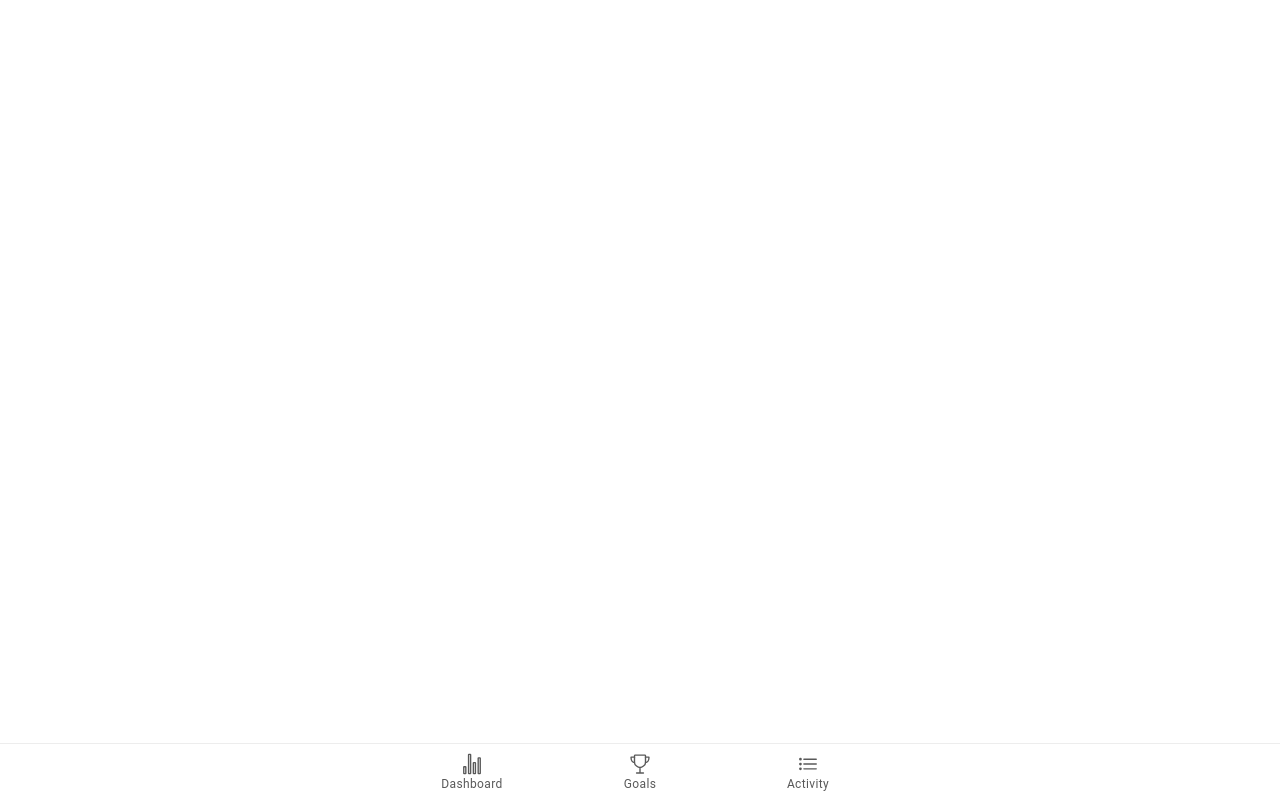
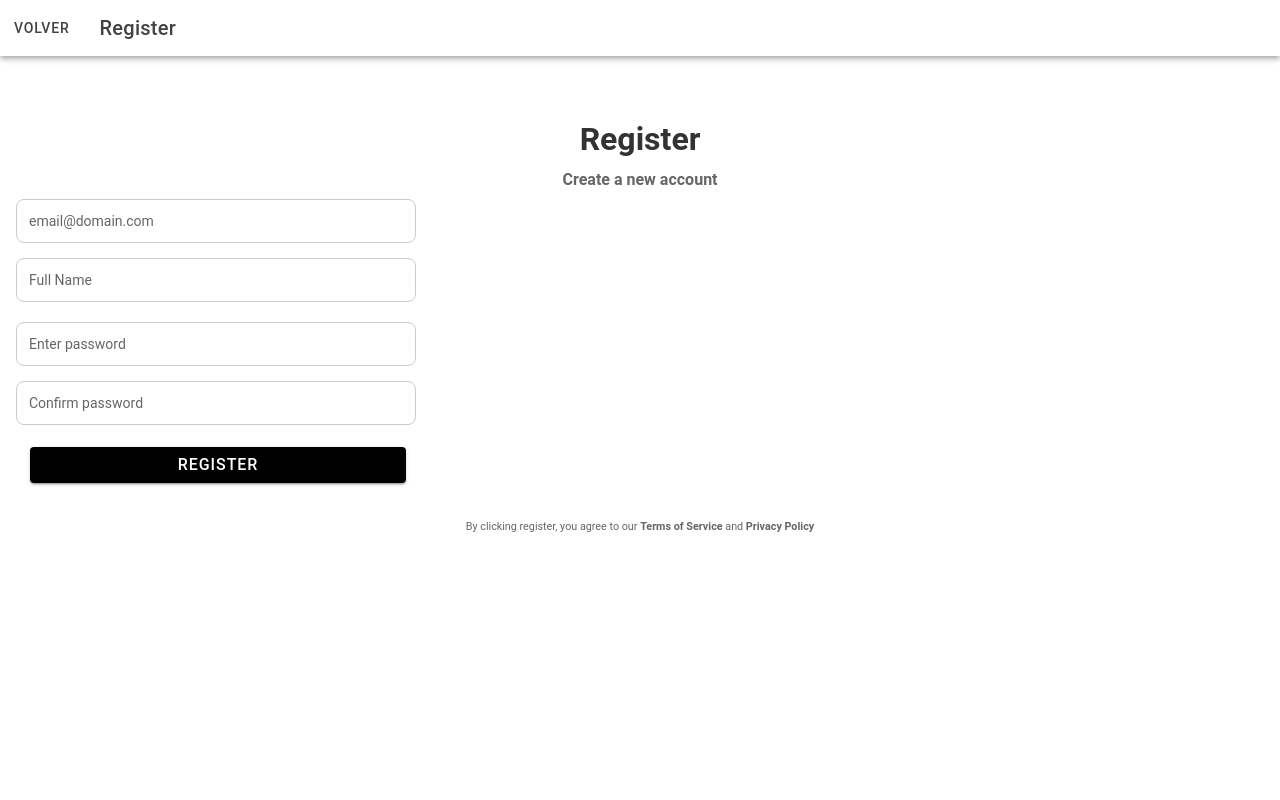
Before and after one commit to Jhonnet223455/App_Finance, a React (Vite) app: page /register in a window 1280 px wide. Built offline with nearby package versions, Linux system fonts and the light colour scheme.

Commit message:
Login y Register

```diff
--- a/package.json
+++ b/package.json
@@ -17,10 +17,11 @@
     "@capacitor/haptics": "7.0.0",
     "@capacitor/keyboard": "7.0.0",
     "@capacitor/status-bar": "7.0.0",
-    "@ionic/react": "^8.5.0",
+    "@ionic/react": "^8.5.2",
     "@ionic/react-router": "^8.5.0",
     "@types/react-router": "^5.1.20",
     "@types/react-router-dom": "^5.3.3",
+    "firebase": "^11.6.0",
     "ionicons": "^7.4.0",
     "react": "19.0.0",
     "react-dom": "19.0.0",
--- a/src/App.tsx
+++ b/src/App.tsx
@@ -11,8 +11,7 @@ import {
 } from '@ionic/react';
 import { IonReactRouter } from '@ionic/react-router';
 
-import { addOutline, statsChartOutline, listOutline, personCircleOutline, trophyOutline } from 'ionicons/icons';
-
+import { statsChartOutline, listOutline, trophyOutline } from 'ionicons/icons';
 
 import AddGoal from './pages/AddGoal';
 import Notification from './pages/Notification';
@@ -21,24 +20,18 @@ import Dashboard from './pages/Dashboard';
 import Activities from './pages/Activities';
 import SignIn from './pages/SignIn';
 import Goal from './pages/Goal';
+import Register from './pages/Register';
 
-/* Core CSS required for Ionic components to work properly */
 import '@ionic/react/css/core.css';
-
-/* Basic CSS for apps built with Ionic */
 import '@ionic/react/css/normalize.css';
 import '@ionic/react/css/structure.css';
 import '@ionic/react/css/typography.css';
-
-/* Optional CSS utils that can be commented out */
 import '@ionic/react/css/padding.css';
 import '@ionic/react/css/float-elements.css';
 import '@ionic/react/css/text-alignment.css';
 import '@ionic/react/css/text-transformation.css';
 import '@ionic/react/css/flex-utils.css';
 import '@ionic/react/css/display.css';
-
-/* Theme variables */
 import './theme/variables.css';
 
 setupIonicReact();
@@ -46,6 +39,12 @@ setupIonicReact();
 const App: React.FC = () => (
   <IonApp>
     <IonReactRouter>
+      <IonRouterOutlet>
+        {/* Rutas que no deben tener los tabs */}
+        <Route exact path="/signin" component={SignIn} />
+        <Route exact path="/register" component={Register} />
+
+        {/* Rutas con tabs */}
         <IonTabs>
           <IonRouterOutlet>
             <Route exact path="/add-goal" component={AddGoal} />
@@ -53,7 +52,6 @@ const App: React.FC = () => (
             <Route exact path="/goal-form" component={GoalForm} />
             <Route exact path="/dashboard" component={Dashboard} />
             <Route exact path="/activities" component={Activities} />
-          <Route exact path="/signin" component={SignIn} />
             <Route exact path="/goal" component={Goal} />
             <Route exact path="/">
               <Redirect to="/dashboard" />
@@ -61,10 +59,6 @@ const App: React.FC = () => (
           </IonRouterOutlet>
 
           <IonTabBar slot="bottom">
-          {/* <IonTabButton tab="add-goal" href="/add-goal">
-            <IonIcon icon={addOutline} />
-            <IonLabel>Add</IonLabel>
-          </IonTabButton> */}
             <IonTabButton tab="dashboard" href="/dashboard">
               <IonIcon icon={statsChartOutline} />
               <IonLabel>Dashboard</IonLabel>
@@ -73,16 +67,13 @@ const App: React.FC = () => (
               <IonIcon icon={trophyOutline} />
               <IonLabel>Goals</IonLabel>
             </IonTabButton>
-          {/* <IonTabButton tab="signin" href="/signin">
-            <IonIcon icon={personCircleOutline} />
-            <IonLabel>Login</IonLabel>
-          </IonTabButton> */}
             <IonTabButton tab="activities" href="/activities">
               <IonIcon icon={listOutline} />
               <IonLabel>Activity</IonLabel>
             </IonTabButton>
           </IonTabBar>
         </IonTabs>
+      </IonRouterOutlet>
     </IonReactRouter>
   </IonApp>
 );
--- /dev/null
+++ b/src/config/firebaseConfig.tsx
@@ -0,0 +1,20 @@
+// Importa Firebase
+import { initializeApp } from 'firebase/app';
+import { getAuth } from 'firebase/auth';
+
+// Configuración de Firebase (reemplaza con tu configuración)
+const firebaseConfig = {
+    apiKey: "AIzaSyBfjDAT_12D8yd1PFp91KGahQ5gVYVcjTc",
+    authDomain: "emprendimiento-ed100.firebaseapp.com",
+    projectId: "emprendimiento-ed100",
+    storageBucket: "emprendimiento-ed100.firebasestorage.app",
+    messagingSenderId: "520905501969",
+    appId: "1:520905501969:web:a4561a4b628e2bb99b30b0",
+    measurementId: "G-LSQBS0E9F4"
+  };
+
+// Inicializar Firebase
+const app = initializeApp(firebaseConfig);
+const auth = getAuth(app);
+
+export { auth };
--- /dev/null
+++ b/src/pages/Register.css
@@ -0,0 +1,81 @@
+.register-in-container {
+    display: flex;
+    flex-direction: column;
+    justify-content: center; /* Centra verticalmente */
+    align-items: center; /* Centra horizontalmente */
+    height: 100vh; /* Ocupa toda la pantalla */
+    text-align: center;
+    padding: 20px;
+    background-color: #f7f9fc; /* Color de fondo suave */
+  }
+
+  .title {
+    font-size: 2rem;
+    font-weight: bold;
+    margin-bottom: 10px;
+    color: #333;
+  }
+
+  .subtitle {
+    font-size: 1rem;
+    color: #666;
+    margin-bottom: 10px; /* Menos espacio entre el subtítulo y los campos */
+  }
+
+  .input-field {
+    width: 100%;
+    max-width: 400px;
+    padding: 10px; /* Reducir padding para más espacio */
+    margin: 5px 0; /* Reducir el margen entre inputs */
+    font-size: 1rem;
+    border: 1px solid #ccc;
+    border-radius: 8px;
+    background-color: #fff;
+    margin-bottom: 15px;
+  }
+
+  .password-container {
+    position: relative;
+    width: 100%;
+    max-width: 400px;
+    margin: 5px 0; /* Reducir margen entre los campos de contraseña */
+  }
+
+  .password-input {
+    width: 100%;
+    padding-right: 40px; /* Espacio para el ícono */
+    margin-bottom:  5px;
+  }
+
+  .toggle-password {
+    position: absolute;
+    right: 10px;
+    top: 50%;
+    transform: translateY(-50%);
+    background: none;
+    border: none;
+    cursor: pointer;
+    font-size: 1.2rem;
+    color: #666;
+  }
+
+  .continue-button-2 {
+    width: 100%;
+    max-width: 400px;
+    margin-top: 1px; /* Menos margen entre el botón y los campos */
+    padding: 12px;
+    font-size: 1rem;
+    border-radius: 8px;
+    --background: black !important;
+  --color: white !important;
+  --ripple-color: white !important;
+    color: white;
+    margin-bottom: 20px;
+  }
+
+  .terms {
+    margin-top: 30px; /* Menos espacio entre el texto de los términos y el botón */
+    color: #666;
+    font-size: 0.9rem;
+
+  }
--- /dev/null
+++ b/src/pages/Register.tsx
@@ -0,0 +1,125 @@
+// src/pages/Register.js
+
+import React, { useState } from 'react';
+import { IonPage, IonContent, IonInput, IonButton, IonText, IonIcon, IonHeader, IonToolbar, IonButtons,  IonTitle } from '@ionic/react';
+import { eye, eyeOff } from 'ionicons/icons';
+import { createUserWithEmailAndPassword } from 'firebase/auth';
+import { auth } from '../config/firebaseConfig';
+import { useHistory } from 'react-router-dom';
+import './Register.css';
+
+
+
+
+const Register = () => {
+  const [showPassword, setShowPassword] = useState(false);
+  const [showConfirmPassword, setShowConfirmPassword] = useState(false);
+  const [email, setEmail] = useState('');
+  const [fullName, setFullName] = useState('');
+  const [password, setPassword] = useState('');
+  const [confirmPassword, setConfirmPassword] = useState('');
+  const history = useHistory(); // Hook para manejar la navegación
+
+  const handleRegister = async () => {
+    if (password !== confirmPassword) {
+      alert("Passwords do not match!");
+      return;
+    }
+
+    try {
+      const userCredential = await createUserWithEmailAndPassword(auth, email, password);
+      console.log('User registered:', userCredential);
+      alert('Registration successful!');
+      history.push('/signin');
+      // Aquí puedes manejar el redireccionamiento o realizar otras acciones
+    } catch (error) {
+      console.error('Error registering user:', error);
+      alert('Registration failed! Please try again.');
+    }
+  };
+
+  const togglePasswordVisibility = () => setShowPassword(!showPassword);
+  const toggleConfirmPasswordVisibility = () => setShowConfirmPassword(!showConfirmPassword);
+
+  return (
+    <IonPage>
+
+      {/* Agregado un IonHeader con un botón de regreso */}
+      <IonHeader>
+        <IonToolbar>
+          <IonButtons slot="start">
+          <IonButton onClick={() => history.push('/signin')}>
+            Volver
+          </IonButton>
+          </IonButtons>
+          <IonTitle>Register</IonTitle>
+        </IonToolbar>
+      </IonHeader>
+
+      <IonContent className="ion-padding register-in-container">
+        <h1 className="title">Register</h1>
+        <p className="subtitle">Create a new account</p>
+
+        <IonInput
+          className="input-field"
+          type="email"
+          value={email}
+          onIonChange={(e) => setEmail(e.detail.value!)}
+          placeholder="email@domain.com"
+        ></IonInput>
+
+        <IonInput
+          className="input-field"
+          type="text"
+          value={fullName}
+          onIonChange={(e) => setFullName(e.detail.value!)}
+          placeholder="Full Name"
+        ></IonInput>
+
+        <div className="password-container">
+          <IonInput
+            className="input-field password-input"
+            type={showPassword ? 'text' : 'password'}
+            value={password}
+            onIonChange={(e) => setPassword(e.detail.value!)}
+            placeholder="Enter password"
+          ></IonInput>
+          <button
+            className="toggle-password"
+            onClick={togglePasswordVisibility}
+          >
+            <IonIcon icon={showPassword ? eyeOff : eye} />
+          </button>
+        </div>
+
+        <div className="password-container">
+          <IonInput
+            className="input-field password-input"
+            type={showConfirmPassword ? 'text' : 'password'}
+            value={confirmPassword}
+            onIonChange={(e) => setConfirmPassword(e.detail.value!)}
+            placeholder="Confirm password"
+          ></IonInput>
+          <button
+            className="toggle-password"
+            onClick={toggleConfirmPasswordVisibility}
+          >
+            <IonIcon icon={showConfirmPassword ? eyeOff : eye} />
+          </button>
+        </div>
+
+        <IonButton expand="block" className="continue-button-2" onClick={handleRegister}>
+          Register
+        </IonButton>
+
+        <IonText className="terms">
+          <small>
+            By clicking register, you agree to our <strong>Terms of Service</strong> and <strong>Privacy Policy</strong>
+          </small>
+        </IonText>
+      </IonContent>
+    </IonPage>
+  );
+};
+
+export default Register;
--- a/src/pages/SignIn.css
+++ b/src/pages/SignIn.css
@@ -1,12 +1,22 @@
 .sign-in-container {
   display: flex;
   flex-direction: column;
-    justify-content: start;
+  justify-content: center; /* Centra verticalmente */
+  align-items: center; /* Centra horizontalmente */
+  height: 100vh; /* Ocupa toda la altura de la pantalla */
   text-align: center;
+  margin : 0 auto; /* Centra horizontalmente */
+  height: 100%;
 }
 
 .title {
   font-size: 24px;
+  font-weight: 700;
+  margin-top: 48px;
+}
+
+.title1 {
+  font-size: 40px;
   font-weight: 700;
   margin-top: 48px;
 }
@@ -23,19 +33,51 @@
   margin-bottom: 24px;
 }
 
-  .email-input {
-    border: 1px solid #ccc;
-    border-radius: 8px;
-    padding: 12px;
-    margin-bottom: 16px;
+.input-field {
+  border: 1px solid #ccc !important;
+  border-radius: 8px !important;
+  padding: 10px 12px !important;
+  height: 40px !important;
+  font-size: 14px !important;
+  line-height: 18px !important;
+  display: flex;
+  align-items: center;
+  justify-content: flex-start;
+  text-align: left;
+  margin-bottom: 20px;
+  margin-top: 30px;
+}
+
+.password-container {
+  display: flex;
+  position: relative;
+  margin-bottom: 12px;
+}
+
+.password-input {
+  flex: 1;
+  padding-right: 40px !important; /* Espacio para el icono del ojo */
+}
+
+.toggle-password {
+  position: absolute;
+  right: 10px;
+  top: 50%;
+  transform: translateY(-50%);
+  background: none;
+  border: none;
+  cursor: pointer;
 }
 
 .continue-button {
-    background: black;
-    color: white;
-    border-radius: 8px;
-    height: 48px;
-    font-weight: 600;
+  --background: black !important;
+  --color: white !important;
+  --ripple-color: white !important;
+  border-radius: 8px !important;
+  height: 48px !important;
+  font-weight: 600 !important;
+  margin-top: 25px;
+  width: 100%;
 }
 
 .divider {
@@ -56,11 +98,14 @@
 }
 
 .provider-button {
-    border-radius: 8px;
-    height: 48px;
-    font-weight: 600;
-    margin-bottom: 12px;
-    text-transform: none;
+  --color: black !important;
+  --border-color: black !important;
+  border-radius: 8px !important;
+  height: 48px !important;
+  font-weight: 600 !important;
+  margin-bottom: 12px !important;
+  text-transform: none !important;
+  margin-top: 20px;
 }
 
 .terms {
--- a/src/pages/SignIn.tsx
+++ b/src/pages/SignIn.tsx
@@ -1,46 +1,76 @@
-import {
-  IonPage,
-  IonContent,
-  IonInput,
-  IonButton,
-  IonText,
-  IonIcon
-} from '@ionic/react';
-import { logoGoogle, logoApple } from 'ionicons/icons';
+// src/pages/SignIn.js
+
+import React, { useState } from 'react';
+import { IonPage, IonContent, IonInput, IonButton, IonText, IonIcon } from '@ionic/react';
+import { logoGoogle } from 'ionicons/icons';
+import { signInWithEmailAndPassword, signInWithPopup, GoogleAuthProvider } from 'firebase/auth';
+import { auth } from '../config/firebaseConfig';
+import { useHistory } from 'react-router-dom'; // Importamos useHistory para redirigir
 import './SignIn.css';
 
-const SignIn: React.FC = () => {
+const SignIn = () => {
+  const [email, setEmail] = useState('');
+  const [password, setPassword] = useState('');
+  const history = useHistory(); // Hook para manejar la navegación
+
+  const handleLogin = async () => {
+    try {
+      const userCredential = await signInWithEmailAndPassword(auth, email, password);
+      console.log('User logged in:', userCredential.user);
+      alert('Login successful!');
+      history.push('/dashboard'); // Redirige al dashboard
+    } catch (error) {
+      console.error('Error logging in:', error);
+      alert('Login failed! Please check your credentials.');
+    }
+  };
+
+  const handleGoogleLogin = async () => {
+    const provider = new GoogleAuthProvider();
+    try {
+      const result = await signInWithPopup(auth, provider);
+      console.log('Logged in with Google:', result.user);
+      alert('Google login successful!');
+      history.push('/dashboard'); // Redirige al dashboard
+    } catch (error) {
+      console.error('Error with Google login:', error);
+      alert('Google login failed! Try again.');
+    }
+  };
+
   return (
     <IonPage>
       <IonContent className="ion-padding sign-in-container">
-        <h1 className="title">NAME</h1>
-        <p className="subtitle">Create an account</p>
-        <p className="description">Enter your email to sign up for this app</p>
+        <h1 className="title1">Finance App</h1>
+        <h1 className="title">Sign In</h1>
 
         <IonInput
-          className="email-input"
+          className="input-field"
           type="email"
+          value={email}
+          onIonChange={(e) => setEmail(e.detail.value!)}
           placeholder="email@domain.com"
         ></IonInput>
 
-        <IonButton expand="block" className="continue-button">
-          Continue
+        <IonInput
+          className="input-field"
+          type="password"
+          value={password}
+          onIonChange={(e) => setPassword(e.detail.value!)}
+          placeholder="Enter password"
+        ></IonInput>
+
+        <IonButton expand="block" className="continue-button" onClick={handleLogin}>
+          Sign In
         </IonButton>
 
-        <div className="divider">
-          <span className="line"></span>
-          <span className="or-text">or</span>
-          <span className="line"></span>
-        </div>
-
-        <IonButton expand="block" fill="outline" className="provider-button google">
+        <IonButton expand="block" fill="outline" className="provider-button google" onClick={handleGoogleLogin}>
           <IonIcon icon={logoGoogle} slot="start" />
           Continue with Google
         </IonButton>
 
-        <IonButton expand="block" fill="outline" className="provider-button apple">
-          <IonIcon icon={logoApple} slot="start" />
-          Continue with Apple
+        <IonButton expand="block" fill="clear" className="register-button" onClick={() => history.push('/register')}>
+          Don't have an account? Register
         </IonButton>
 
         <IonText className="terms">
```
Also changed, not shown: src/components/ProtectedRoute.tsx (added), 1 other file (tests, documents, lock files or other folders). Lines whose indentation alone changed are shown as unchanged.
